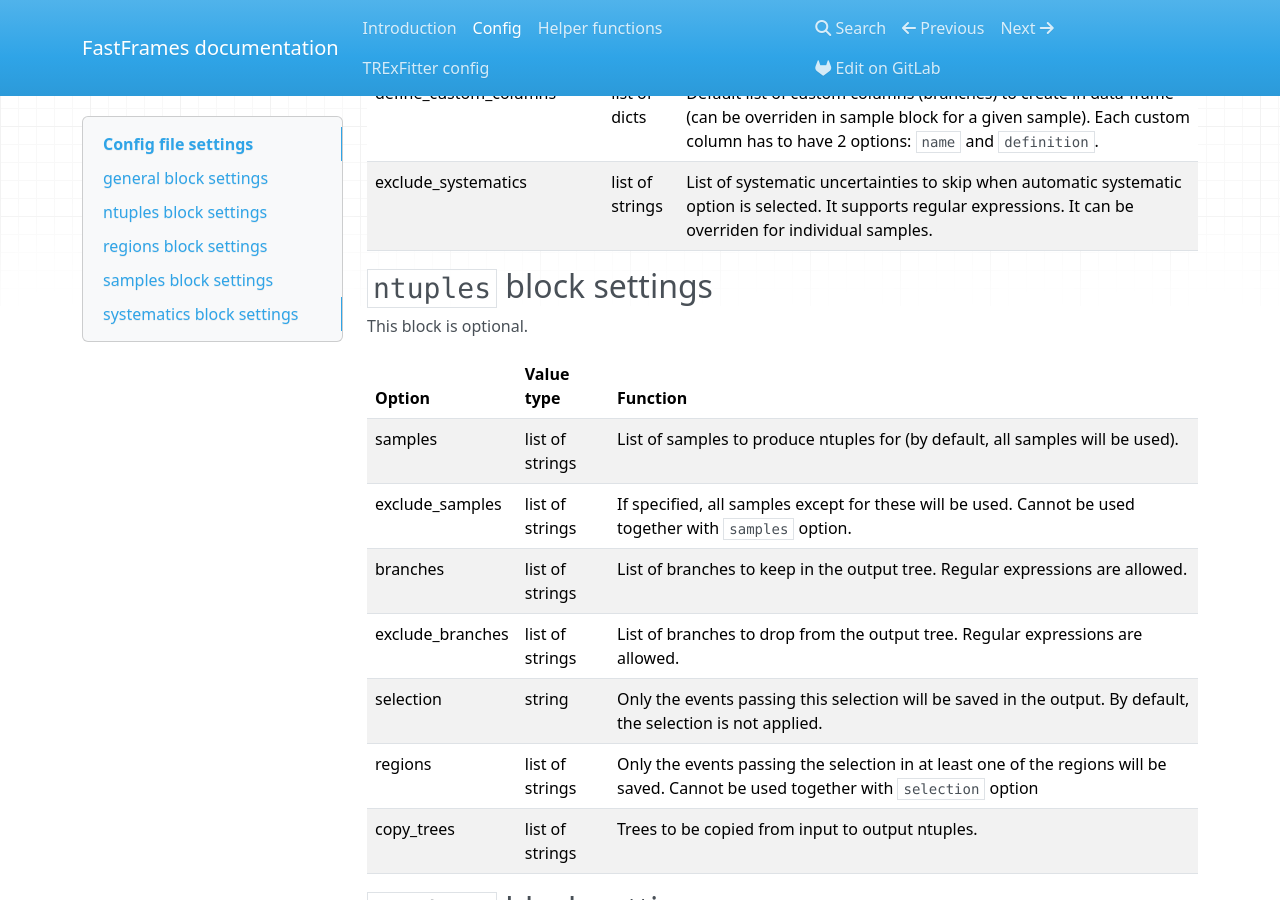
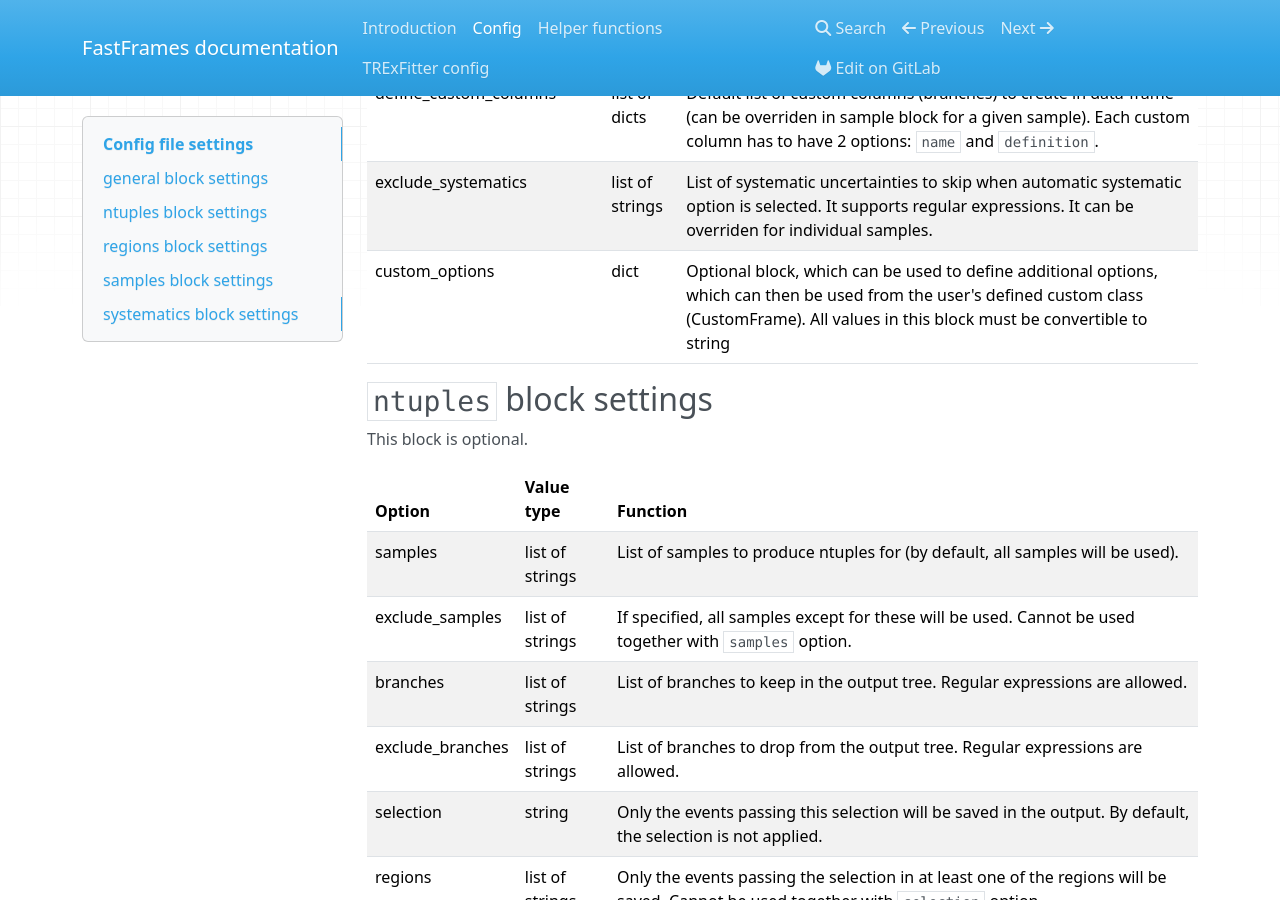
Before and after one commit to SuperNova76/FastFrames, an MkDocs documentation site: the page built from docs/config.md, in a window 1280 px wide and 900 px high, scrolled down 1680 px. Built offline with MkDocs 1.6.1, drawn with Linux system fonts in a browser that asks for light colours; nearby versions of some CDN libraries.

Commit message:
Adding documentation for custom_options

````diff
--- a/docs/config.md
+++ b/docs/config.md
@@ -28,6 +28,7 @@
 | luminosity                    | dict | Dictionary of luminosity values, where key is MC campaign (for example ```mc20d```) and value is luminosity for that campaign. See example config file. Default values for some MC campaigns are defined already in the code, but they can be overridden from here.  |
 | define_custom_columns         | list of dicts | Default list of custom columns (branches) to create in data-frame (can be overriden in sample block for a given sample). Each custom column has to have 2 options: ```name``` and ```definition```. |
 | exclude_systematics  | list of strings | List of systematic uncertainties to skip when automatic systematic option is selected. It supports regular expressions. It can be overriden for individual samples. |
+| custom_options | dict | Optional block, which can be used to define additional options, which can then be used from the user's defined custom class (CustomFrame). All values in this block must be convertible to string |
 
 ## `ntuples` block settings
 
````
